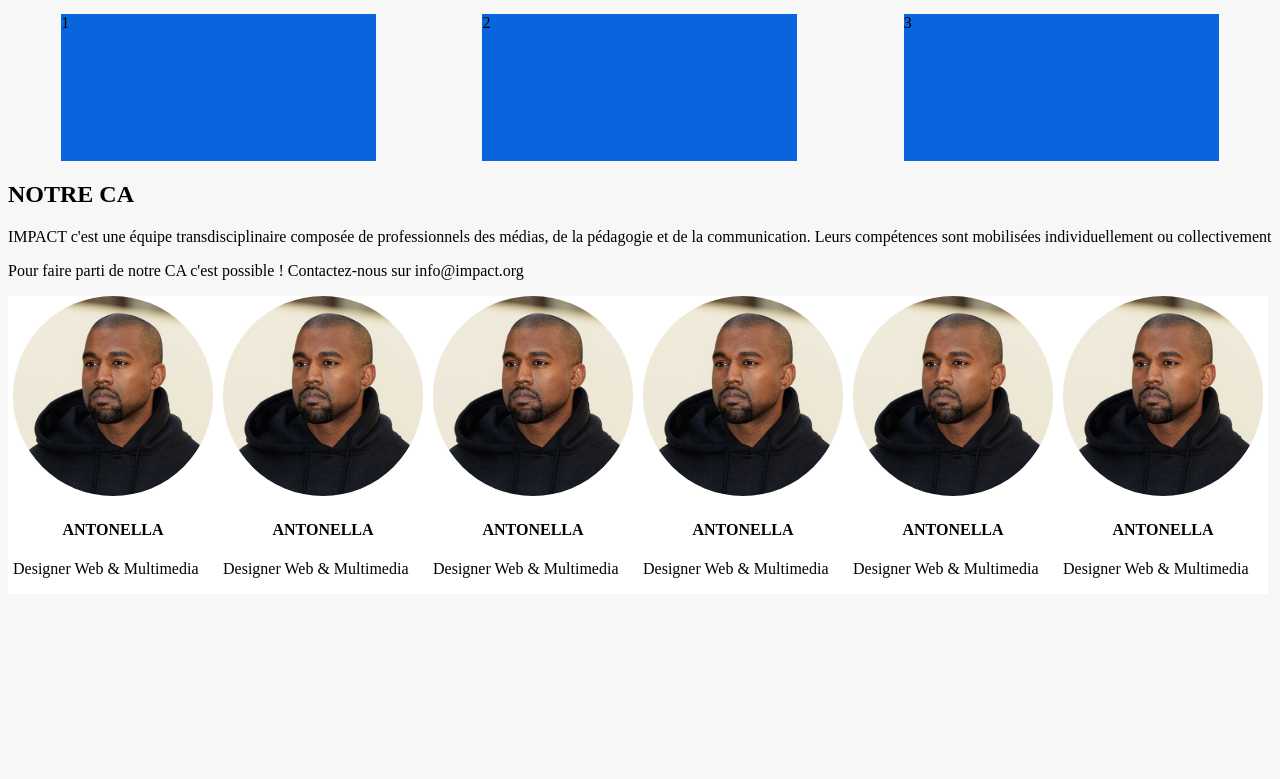
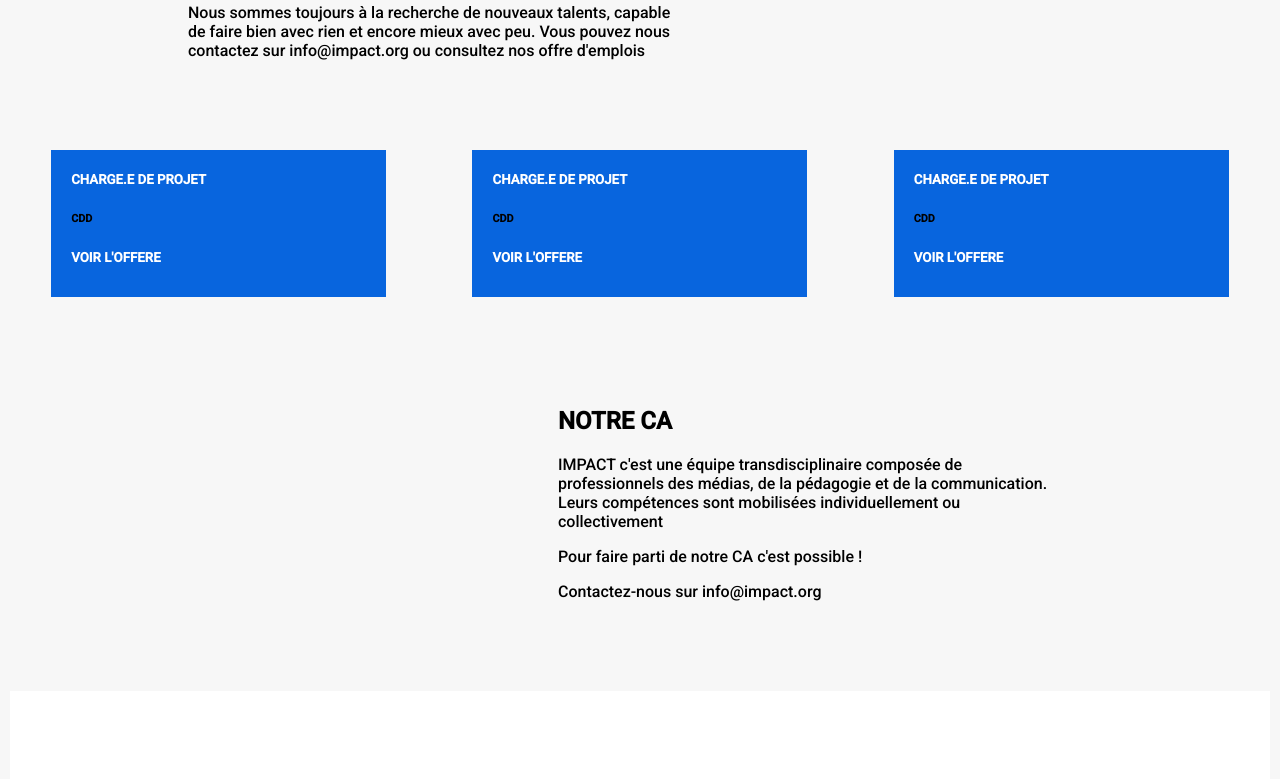
Before and after one commit to Ereklemak/davaleba-9, a plain HTML site: page index.html in a window 1280 px wide. Shown: the part 105-884 px from the top of the page. Before the commit the page ends 800 px from the top, so only its background shows below. Drawn offline with Linux system fonts and the light colour scheme; a web font is replaced by a local one.

Commit message:
added  layout styling

```diff
--- a/index.html
+++ b/index.html
@@ -9,29 +9,40 @@
   <body>
     <header>
       <h2>EMPLOIS</h2>
-      <p>
+      <p class="text1">
         Nous sommes toujours à la recherche de nouveaux talents, capable de
         faire bien avec rien et encore mieux avec peu. Vous pouvez nous
         contactez sur info@impact.org ou consultez nos offre d'emplois
       </p>
     </header>
     <section class="boxes">
-      <div class="box1">1</div>
-      <div class="box1">2</div>
-      <div class="box1">3</div>
+      <div class="box1">
+        <h5>CHARGE.E DE PROJET</h5>
+        <h6>CDD</h6>
+        <h5>VOIR L'OFFERE</h5>
+      </div>
+      <div class="box1">
+        <h5>CHARGE.E DE PROJET</h5>
+        <h6>CDD</h6>
+        <h5>VOIR L'OFFERE</h5>
+      </div>
+      <div class="box1">
+        <h5>CHARGE.E DE PROJET</h5>
+        <h6>CDD</h6>
+        <h5>VOIR L'OFFERE</h5>
+      </div>
     </section>
-    <div>
+    <div class="text-box">
       <h2>NOTRE CA</h2>
-      <p>
+      <p class="text2">
         IMPACT c'est une équipe transdisciplinaire composée de professionnels
         des médias, de la pédagogie et de la communication. Leurs compétences
         sont mobilisées individuellement ou collectivement
       </p>
-      <p>
-        Pour faire parti de notre CA c'est possible ! Contactez-nous sur
-        info@impact.org
-      </p>
+      <p>Pour faire parti de notre CA c'est possible !</p>
+      <p>Contactez-nous sur info@impact.org</p>
     </div>
+    <main>
       <div class="white-box">
         <div class="box2">
           <img class="kanye" src="images/kanye.jpg" alt="kanye picture" />
@@ -64,5 +75,6 @@
           <p>Designer Web & Multimedia</p>
         </div>
       </div>
+    </main>
   </body>
 </html>
--- a/styles.css
+++ b/styles.css
@@ -1,5 +1,13 @@
+@import url("https://fonts.googleapis.com/css2?family=Mountains+of+Christmas:wght@700&family=Roboto:wght@500&display=swap");
+
 body {
   background-color: #f7f7f7;
+  font-family: Roboto;
+}
+
+main {
+  display: flex;
+  justify-content: center;
 }
 
 .boxes {
@@ -12,6 +20,8 @@ body {
   width: 315px;
   height: 147px;
   background-color: #0865de;
+  padding-left: 20px;
+  margin-bottom: 90px;
 }
 
 .white-box {
@@ -28,10 +38,34 @@ body {
   border-radius: 50%;
 }
 
-h4 {
+.box2 {
+  width: 200px;
+  height: 200px;
   text-align: center;
+  margin: 100px 70px 100px 70px;
 }
 
-.box2 {
-  width: ;
+h5 {
+  color: white;
 }
+
+header {
+  margin-left: 180px;
+  margin-bottom: 90px;
+  margin-top: 50px;
+}
+
+.text1 {
+  width: 500px;
+  margin-top: 30px;
+}
+
+.text-box {
+  margin-left: 550px;
+  width: 700px;
+  margin-bottom: 90px;
+}
+
+.text2 {
+  width: 500px;
+}
```
Lines whose indentation alone changed are shown as unchanged.
